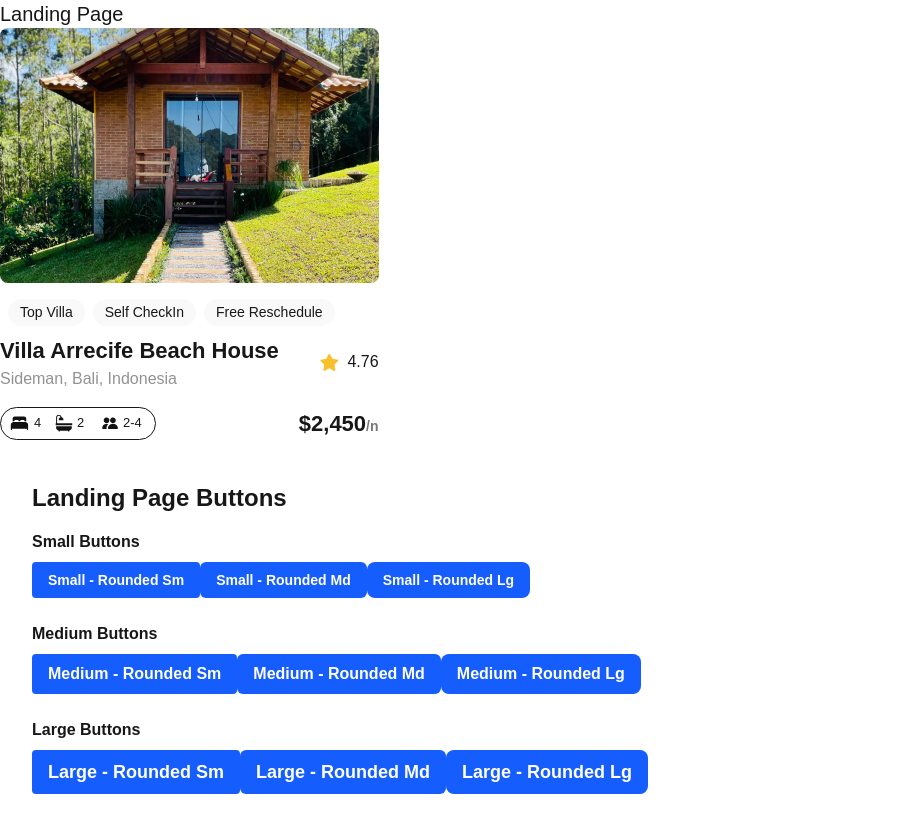
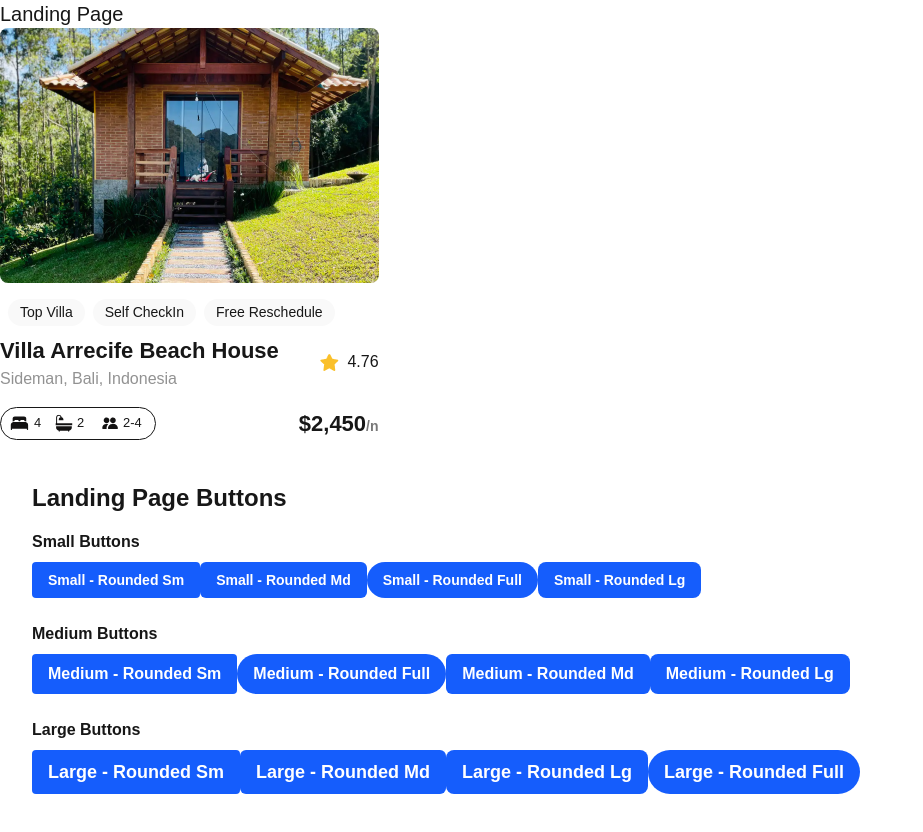
Before and after one commit to Kimulu/alx-project-0x00-setup, a Next.js app in the folder alx-project-0x00/: page /landing in a window 1280 px wide. Shown: the whole page, without its empty margins (0-923 px from the left). Built offline with nearby package versions, Linux system fonts and the light colour scheme.

Commit message:
add buttons to task 6

```diff
--- a/alx-project-0x00/pages/landing.tsx
+++ b/alx-project-0x00/pages/landing.tsx
@@ -15,12 +15,17 @@
           <h2 className="font-semibold">Small Buttons</h2>
           <Button title="Small - Rounded Sm" styles="text-sm rounded-sm" />
           <Button title="Small - Rounded Md" styles="text-sm rounded-md" />
+          <Button title="Small - Rounded Full" styles="text-sm rounded-full" />
           <Button title="Small - Rounded Lg" styles="text-sm rounded-lg" />
         </div>
 
         <div className="space-y-2">
           <h2 className="font-semibold">Medium Buttons</h2>
           <Button title="Medium - Rounded Sm" styles="text-base rounded-sm" />
+          <Button
+            title="Medium - Rounded Full"
+            styles="text-base rounded-full"
+          />
           <Button title="Medium - Rounded Md" styles="text-base rounded-md" />
           <Button title="Medium - Rounded Lg" styles="text-base rounded-lg" />
         </div>
@@ -30,6 +35,7 @@
           <Button title="Large - Rounded Sm" styles="text-lg rounded-sm" />
           <Button title="Large - Rounded Md" styles="text-lg rounded-md" />
           <Button title="Large - Rounded Lg" styles="text-lg rounded-lg" />
+          <Button title="Large - Rounded Full" styles="text-lg rounded-full" />
         </div>
       </div>
     </>
```
